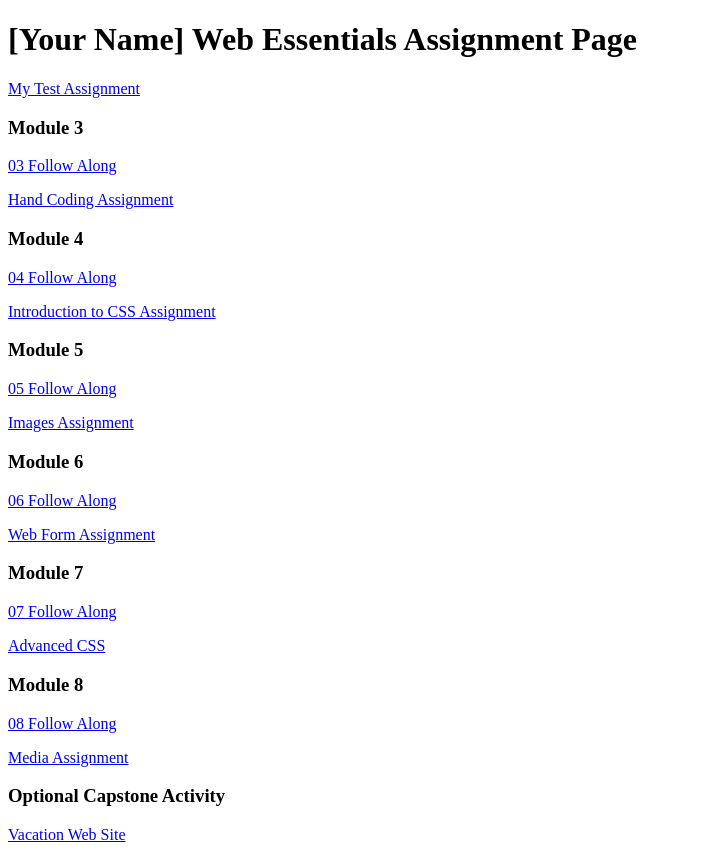
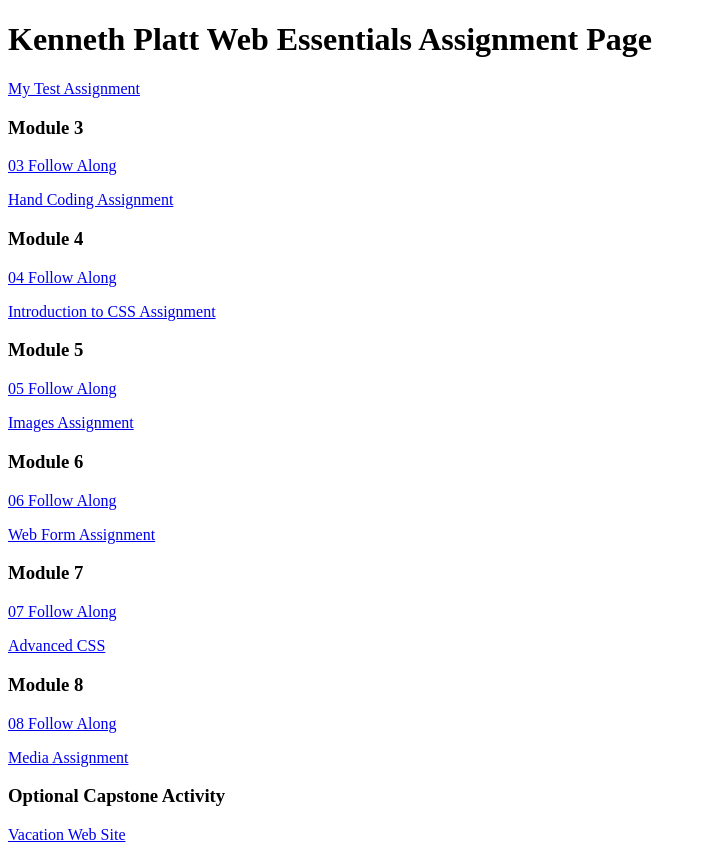
Before and after one commit to kplatt4/DWDD1600, a plain HTML site: page index.html in a window 1280 px wide. Shown: the whole page, without its empty margins (0-707 px from the left). Drawn offline with Linux system fonts and the light colour scheme.

Commit message:
added my name

```diff
--- a/index.html
+++ b/index.html
@@ -6,7 +6,7 @@
 		<title>dwdd 1600 assignment list page</title>
 	</head>
 	<body>
-		<h1>[Your Name] Web Essentials Assignment Page</h1>
+		<h1>Kenneth Platt Web Essentials Assignment Page</h1>
 		<p><a href="01test">My Test Assignment</a></p>
 
 		<h3>Module 3</h3>
```
